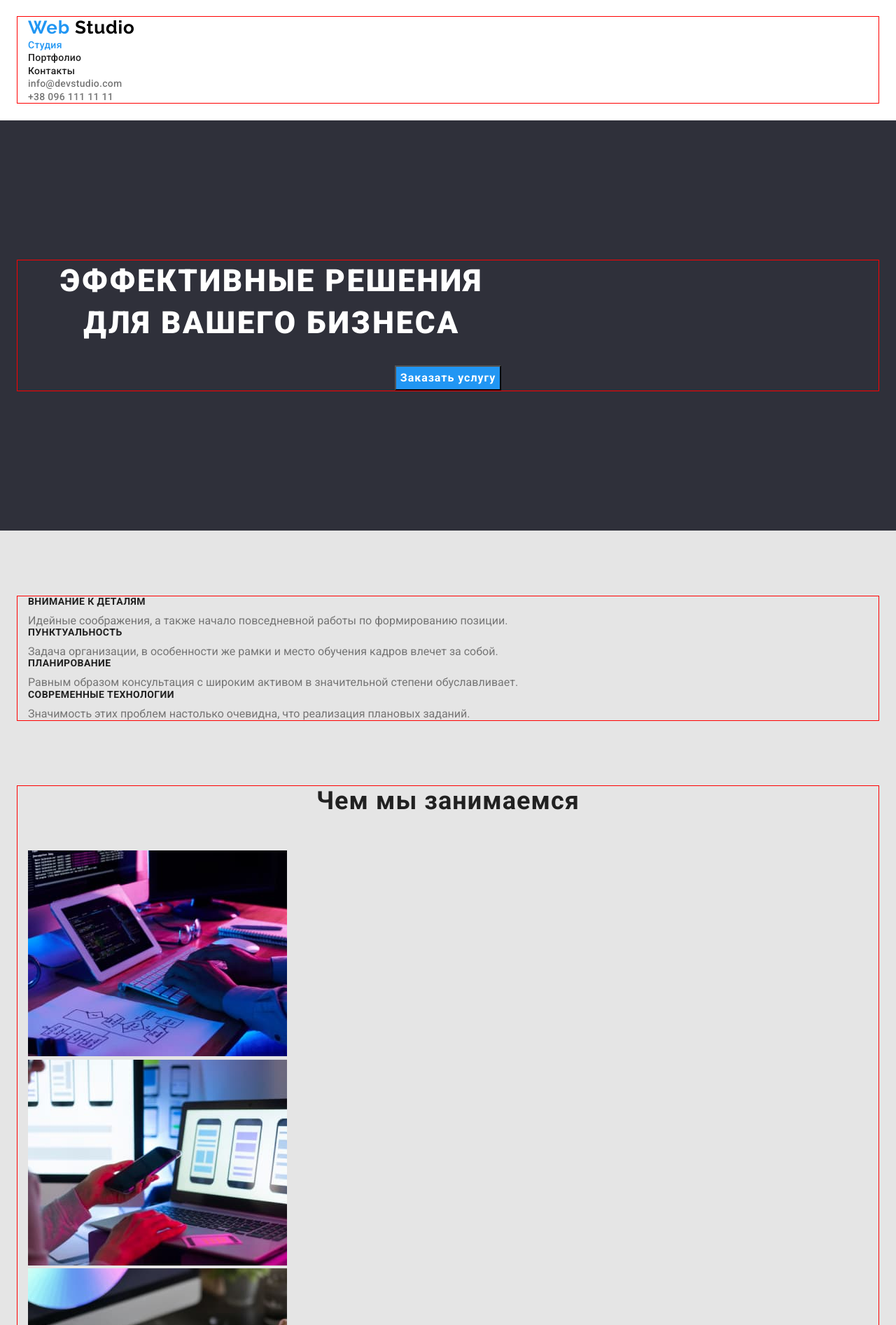
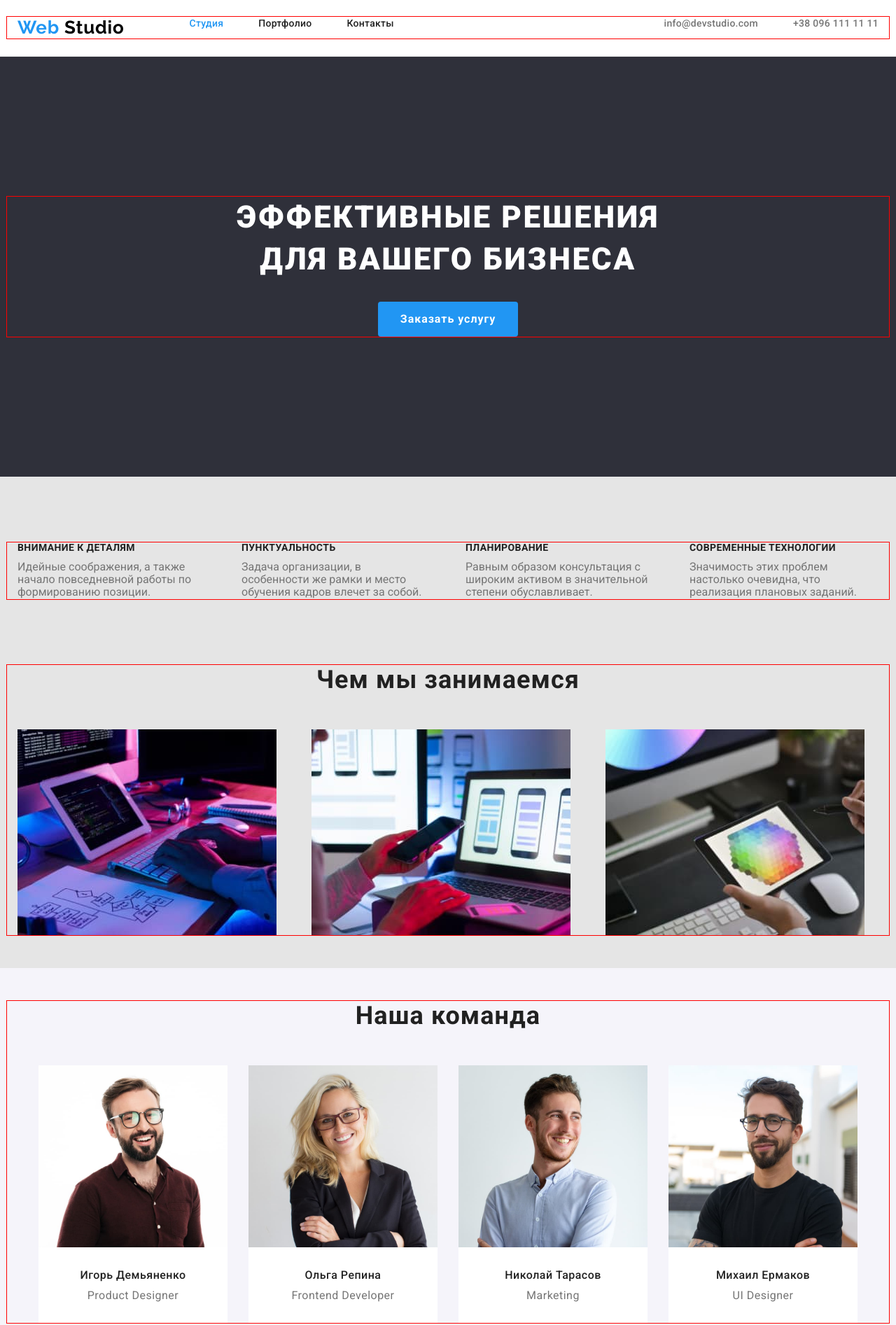
Before and after one commit to olhazamlynska/goit-markup-hw-03, a plain HTML site: page index.html in a window 1280 px wide. Shown: the top 1893 px of the page at 70% size. Drawn offline with nearby package versions, Linux system fonts and the light colour scheme.

Commit message:
Add flex

```diff
--- a/css/styles.css
+++ b/css/styles.css
@@ -7,9 +7,9 @@
   --main-tittle-color: #ffffff;
   --second-tittle-color: #212121;
   --accent: #2196f3;
-  --max-margin-botom: 50px;
-  --min-margin-botom: 10px;
-  --average-margin-botom: 30px;
+  --max-margin: 50px;
+  --min-margin: 10px;
+  --average-margin: 30px;
 }
 p,
 h1,
@@ -23,9 +23,10 @@ h6 {
 ul,
 ol {
   margin: 0;
-  padding-left: 0;
+  padding: 0;
 }
 img {
+  display: block;
   margin: 0;
 }
 
@@ -35,8 +36,9 @@ body {
   background-color: var(--main-BG-color);
 }
 .container {
-  width: 1200px;
-  margin: 0 auto;
+  width: 1230px;
+  margin-left: auto;
+  margin-right: auto;
   padding-left: 15px;
   padding-right: 15px;
   outline: 1px solid red;
@@ -75,19 +77,31 @@ body {
 }
 /*------------------------- HEADER ---------------------------------------------------------------------------------------------------------------------------------- */
 .header {
-  background-color: #fff;
   padding-top: 24px;
   padding-bottom: 25px;
+
+  border-bottom: 1px solid #ececec;
+  background-color: #fff;
+}
+.header-conteiner {
+  display: flex;
+  justify-content: space-between;
 }
 .header-nav {
+  display: flex;
 }
+.logo-all {
+  margin-right: 93px;
+}
+
 .logo {
-  color: var(--accent);
   font-family: 'Raleway';
   font-weight: 700;
   font-size: 26px;
   line-height: 1.19;
   letter-spacing: 0.03em;
+
+  color: var(--accent);
 }
 .logo-text {
   color: #000000;
@@ -98,8 +112,11 @@ body {
 }
 
 .header-list {
+  display: flex;
+  margin-left: auto;
 }
-.header-item {
+.header-item:not(:first-child) {
+  margin-left: 50px;
 }
 
 .header-link {
@@ -140,7 +157,10 @@ body {
   text-align: center;
   letter-spacing: 0.06em;
   text-transform: uppercase;
-  margin-bottom: var(--average-margin-botom);
+
+  margin-bottom: var(--average-margin);
+  margin-left: auto;
+  margin-right: auto;
   max-width: 696px;
 
   color: var(--main-tittle-color);
@@ -149,12 +169,16 @@ body {
   font-weight: 700;
   font-size: 16px;
   line-height: 1.88;
-  display: flex;
-  align-items: center;
-  text-align: center;
   letter-spacing: 0.06em;
+
+  display: block;
+  min-width: 200px;
+  height: 50px;
+  padding-top: 10px;
+  padding-bottom: 10px;
   margin: auto;
-
+  border: transparent;
+  border-radius: 4px;
   color: #ffffff;
   background-color: var(--main-btn-color);
 }
@@ -171,16 +195,24 @@ body {
 .advantages-tittle {
 }
 .advantages-list {
+  display: flex;
+  justify-content: space-between;
 }
 .advantages-item {
+  width: 270px;
+  text-align: left;
 }
+.advantages-item:not(:first-child) {
+  margin-left: var(--max-margin);
+}
+
 .advantages-subtittle {
   font-size: 14px;
   line-height: 1.14;
   letter-spacing: 0.03em;
   text-transform: uppercase;
   color: var(--second-tittle-color);
-  margin-bottom: var(--min-margin-botom);
+  margin-bottom: var(--min-margin);
 }
 .advantages-text {
 }
@@ -191,12 +223,17 @@ body {
   padding-bottom: 47px;
 }
 .job-tittle {
-  margin-bottom: var(--max-margin-botom);
+  margin-bottom: var(--max-margin);
 }
 .job-list {
+  display: flex;
+  margin-left: -30px;
 }
 .job-item {
+  width: calc(100% / 3 - 30px);
+  margin-left: var(--average-margin);
 }
+
 .job-img {
 }
 /*------------------------- INDEX TEAM ------------------------------------------------------------------------------------------------------------------------------*/
@@ -207,11 +244,20 @@ body {
   padding-bottom: 94px;
 }
 .team-tittle {
-  margin-bottom: var(--max-margin-botom);
+  margin-bottom: var(--max-margin);
+}
+.team-list {
+  display: flex;
+  justify-content: center;
 }
 
 .team-item {
+  min-width: 270px;
+
   background-color: #ffffff;
+}
+.team-item:not(:first-child) {
+  margin-left: var(--average-margin);
 }
 .team-link {
 }
@@ -226,7 +272,7 @@ body {
 
   color: var(--second-tittle-color);
 
-  margin-bottom: var(--min-margin-botom);
+  margin-bottom: var(--min-margin);
 }
 .team-text {
   font-size: 16px;
@@ -279,7 +325,7 @@ body {
 .footer-contacts:focus {
   color: var(--accent);
 }
-/*-------------------------  PORTFOLIO  ------------------------------------------------------------------------------------------------------------------------------*/
+/*-------------------------  PORTFOLIO HTML ------------------------------------------------------------------------------------------------------------------------------*/
 .works {
   padding-top: 94px;
   padding-bottom: 94px;
@@ -288,26 +334,55 @@ body {
 }
 .works-list {
   margin-bottom: 50px;
+  display: flex;
+  justify-content: center;
 }
 .works-items {
 }
-.works-item {
-  background-color: #eeeeee;
+
+.works-items:not(:first-child) {
+  margin-left: 8px;
 }
 .works-btn {
-  color: var(--second-tittle-color);
-  background-color: var(--second-btn-color);
   font-weight: 500;
   font-size: 16px;
   line-height: 1.62;
   text-align: center;
   letter-spacing: 0.03em;
+
+  padding: 6px 22px;
+  border-radius: 4px;
+  border: transparent;
+  color: var(--second-tittle-color);
+  background-color: var(--second-btn-color);
 }
+
 .works-btn:hover,
 .works-btn:focus {
   color: #ffffff;
   background-color: var(--main-btn-color);
 }
+.works-ul {
+  display: flex;
+  flex-wrap: wrap;
+  justify-content: center;
+  margin-left: -30px;
+  margin-bottom: -30px;
+}
+.works-item {
+  max-width: 370px;
+  flex-basis: calc(100% / 3 - 30px);
+  margin-left: 30px;
+  margin-bottom: 30px;
+
+  border-bottom: 1px solid #eeeeee;
+  background-color: #eeeeee;
+}
+
+.works-item:nth-last-child(-n + 3) {
+  margin-bottom: 0;
+}
+
 .works-link {
 }
 .works-img {
--- a/index.html
+++ b/index.html
@@ -23,11 +23,13 @@
   <body>
     <!--Шапка-->
     <header class="header">
-      <div class="container">
+      <div class="container header-conteiner">
         <nav class="header-nav">
-          <a class="logo link" href="index.html" lang="en"
-            >Web<span class="logo logo-text"> Studio</span></a
-          >
+          <div class="logo-all">
+            <a class="logo link" href="index.html" lang="en"
+              >Web<span class="logo logo-text"> Studio</span></a
+            >
+          </div>
           <ul class="header-list list">
             <li class="header-item">
               <a class="header-link link curent" href="./index.html">Студия</a>
```
Also changed, not shown: portfolio.html (+13 -4 lines).
